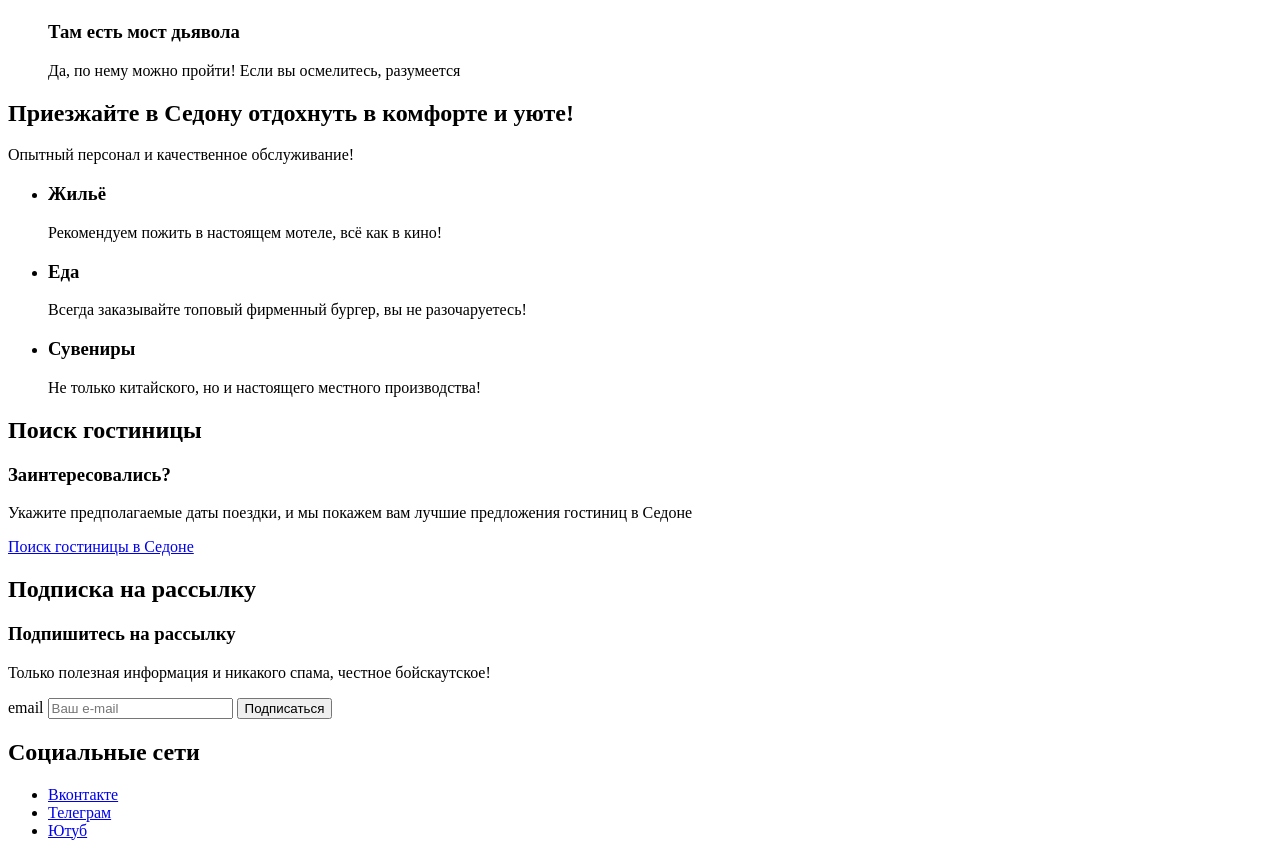
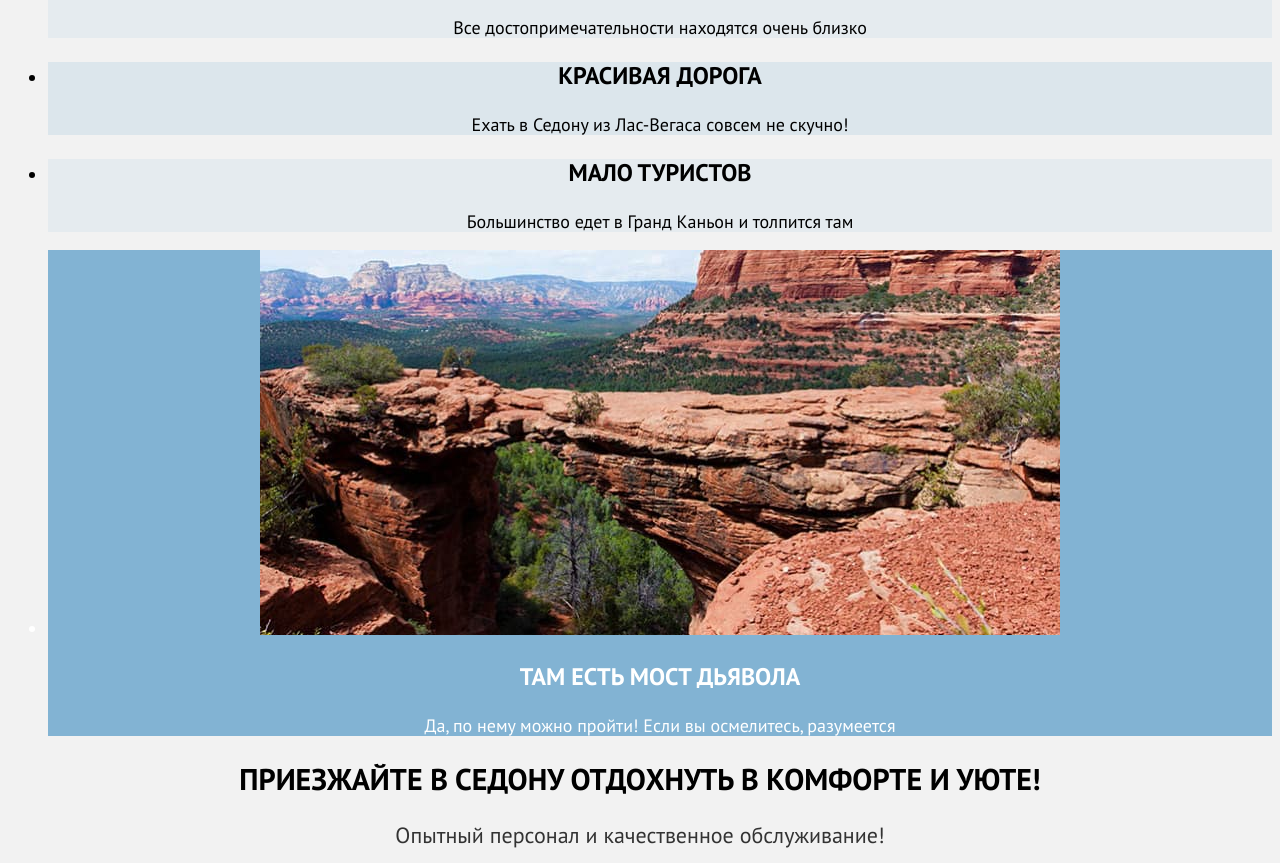
Before and after one commit to htmlacademy-htmlcss/2121389-sedona-36, a plain HTML site: page index.html in a window 1280 px wide. Shown: the part 1901-2764 px from the top of the page. Drawn offline with Linux system fonts and the light colour scheme.

Commit message:
Добавляет базовую стилизацию главной страницы

```diff
--- a/index.html
+++ b/index.html
@@ -43,8 +43,11 @@
 
     <main class="main-index">
       <!-- Главный заголовок -->
+      <section class="hero">
       <h1 class="visually-hidden">Гостиницы в Седоне</h1>
-      <img class="logo" src="images/welcome-sedona.svg" alt="Логотип города Седона">
+      <img src="images/hero-background.jpg" alt="Живописный вид на горы">
+      <img src="images/welcome-sedona.svg" alt="Welcome to the gorgeous. Sedona, because the Grand Canyon sucks!">
+      </section>
 
       <!-- Преимущества -->
       <section class="advantages">
@@ -52,7 +55,7 @@
         <h3 class="advantages-main-title">Седона — небольшой городок в Аризоне, заслуживающий большего! </h2>
         <p class="advantages-main-description">Рассмотрим причины, по которым Седона круче, чем Гранд-Каньон!</p>
         <ul class="advantages-list">
-          <li class="advantages-item">
+          <li class="advantages-item photo">
             <h3 class="advantages-title">Настоящий городок</h3>
             <p class="advantages-description">Седона — не аттракцион для туристов, там течёт своя жизнь</p>
             <img src="images/real-sedona-town.jpg" width="800" height="385" alt="Домик в Седоне">
@@ -61,7 +64,7 @@
             <h3 class="advantages-title">Небольшая площадь</h3>
             <p class="advantages-description">Все достопримечательности находятся очень близко</p>
           </li>
-          <li class="advantages-item">
+          <li class="advantages-item light-blue">
             <h3 class="advantages-title">Красивая дорога</h3>
             <p class="advantages-description">Ехать в Седону из Лас-Вегаса совсем не скучно!</p>
           </li>
@@ -69,7 +72,7 @@
             <h3 class="advantages-title">Мало туристов</h3>
             <p class="advantages-description">Большинство едет в Гранд Каньон и толпится там</p>
           </li>
-          <li class="advantages-item">
+          <li class="advantages-item photo">
             <img src="images/devils-bridge.jpg" width="800" height="385" alt="Мост дьявола">
             <h3 class="advantages-title">Там есть мост дьявола</h3>
             <p class="advantages-description">Да, по нему можно пройти! Если вы осмелитесь, разумеется</p>
@@ -82,7 +85,7 @@
         <h2 class="services-main-title">Приезжайте в Седону отдохнуть в комфорте и уюте!</h2>
         <p class="services-main-description">Опытный персонал и качественное обслуживание!</p>
         <ul class="services-list">
-          <li class="services-item">
+          <li class="services-item light-gray">
             <h3 class="services-name">Жильё</h3>
             <p class="services-description">Рекомендуем пожить в настоящем мотеле, всё как в кино!</p>
           </li>
@@ -90,7 +93,7 @@
             <h3 class="services-name">Еда</h3>
             <p class="services-description">Всегда заказывайте топовый фирменный бургер, вы не разочаруетесь!</p>
           </li>
-          <li class="services-item">
+          <li class="services-item light-gray">
             <h3 class="services-name">Сувениры</h3>
             <p class="services-description">Не только китайского, но и настоящего местного производства!</p>
           </li>
@@ -112,7 +115,7 @@
         <p class="newsletter-description">Только полезная информация и никакого спама, честное бойскаутское!</p>
         <form class="newsletter-form" action="https://echo.htmlacademy.ru/" method="post">
           <label class="visually-hidden" for="newsletter-email">email</label>
-          <input type="text" id="newsletter-email" name="newsletter-email" placeholder="Ваш e-mail">
+          <input class="newsletter-field" type="text" id="newsletter-email" name="newsletter-email" placeholder="Ваш e-mail">
           <button class="newsletter-button" type="submit">Подписаться</button>
         </form>
       </section>
--- a/styles/styles.css
+++ b/styles/styles.css
@@ -0,0 +1,214 @@
+@font-face {
+  font-family: "PT Sans";
+  font-style: normal;
+  font-weight: 400;
+  src: url(../fonts/ptsans-400.woff2) format("woff2");
+  font-display: swap;
+}
+
+@font-face {
+  font-family: "PT Sans";
+  font-style: normal;
+  font-weight: 700;
+  src: url(../fonts/ptsans-700.woff2) format("woff2");
+  font-display: swap;
+}
+
+body {
+  font-family: "PT Sans", sans-serif;
+  font-size: 18px;
+  line-height: 21px;
+  color: #000000;
+  background-color: #F2F2F2;
+}
+
+/* Шапка */
+
+.page-header {
+  color: #000000;
+  background-color: #FFFFFF;
+}
+
+/* Навигация */
+
+.navigation-link {
+  font-size: 20px;
+  line-height: 24px;
+  font-weight: 700;
+  text-align: center;
+  color: inherit;
+  text-decoration: none;
+  text-transform: capitalize;
+}
+
+/* Преимущества */
+
+.advantages-main-title {
+  font-weight: 700;
+  font-size: 30px;
+  line-height: 36px;
+  text-align: center;
+  text-transform: uppercase;
+}
+
+.advantages-main-description {
+  font-weight: 400;
+  font-size: 22px;
+  line-height: 26px;
+  text-align: center;
+  color: #333333;
+}
+
+.advantages-list {
+  text-align: center;
+}
+
+.advantages-item {
+  background-color: rgba(131, 179, 211, 0.12);
+}
+
+.advantages-title {
+  font-weight: 700;
+  font-size: 24px;
+  line-height: 28px;
+  text-align: center;
+  text-transform: uppercase;
+}
+
+.advantages-description {
+  font-weight: 400;
+  font-size: 18px;
+  line-height: 21px;
+  text-align: center;
+}
+
+.photo {
+  color: #ffffff;
+  background-color: #82b3d3;
+}
+
+.light-blue {
+  background-color: rgba(131, 179, 211, 0.2);
+}
+
+/* Услуги */
+
+.services {
+  text-align: center;
+}
+
+.services-main-title {
+  font-weight: 700;
+  font-size: 30px;
+  line-height: 36px;
+  text-transform: uppercase;
+}
+
+.services-main-description {
+  font-weight: 400;
+  font-size: 22px;
+  line-height: 26px;
+  color: #333333;
+}
+
+.services-name {
+  font-weight: 700;
+  font-size: 24px;
+  line-height: 28px;
+  text-transform: uppercase;
+}
+
+.services-description {
+  font-weight: 400;
+  font-size: 18px;
+  line-height: 21px;
+  color: #333333;
+}
+
+.light-gray {
+  background-color: rgba(131, 179, 211, 0.12);
+}
+
+/* Поиск отеля */
+
+.hotel-search {
+  background-color: #FFFFFF;
+  text-align: center;
+}
+
+.hotel-search-title {
+  font-weight: 700;
+  font-size: 30px;
+  line-height: 36px;
+  text-transform: uppercase;
+}
+
+.hotel-search-description {
+  font-weight: 400;
+  font-size: 22px;
+  line-height: 26px;
+  color: #333333;
+}
+
+.hotel-search-link {
+  font-weight: 700;
+  font-size: 20px;
+  line-height: 36px;
+  text-transform: uppercase;
+  color: #FFFFFF;
+  background-color: #756157;
+}
+
+/* Рассылка */
+
+.newsletter {
+  background-color: #82b3d3;
+  background-image: url(../images/Subscribe.jpg);
+  background-repeat: no-repeat;
+  color: #FFFFFF;
+}
+
+.newsletter-title {
+  font-weight: 700;
+  font-size: 30px;
+  line-height: 36px;
+  text-transform: uppercase;
+}
+
+.newsletter-description {
+  font-weight: 400;
+  font-size: 22px;
+  line-height: 26px;
+  text-align: center;
+}
+
+.newsletter-field {
+  font-weight: 400;
+  font-size: 18px;
+  line-height: 24px;
+  color: #000000;
+}
+
+.newsletter-button {
+  font-weight: 700;
+  font-size: 20px;
+  line-height: 36px;
+  text-align: center;
+  text-transform: uppercase;
+  background-color: #82B3D3;
+  color: #FFFFFF;
+}
+
+/* Подвал */
+
+.page-footer {
+  background-color: #FFFFFF;
+}
+
+.footer-contacts-phone {
+  font-weight: 400;
+  font-size: 40px;
+  line-height: 40px;
+  text-align: center;
+  text-transform: uppercase;
+}
```
Also changed, not shown: images/Subscribe.jpg (added), images/hero-background.jpg (added).
